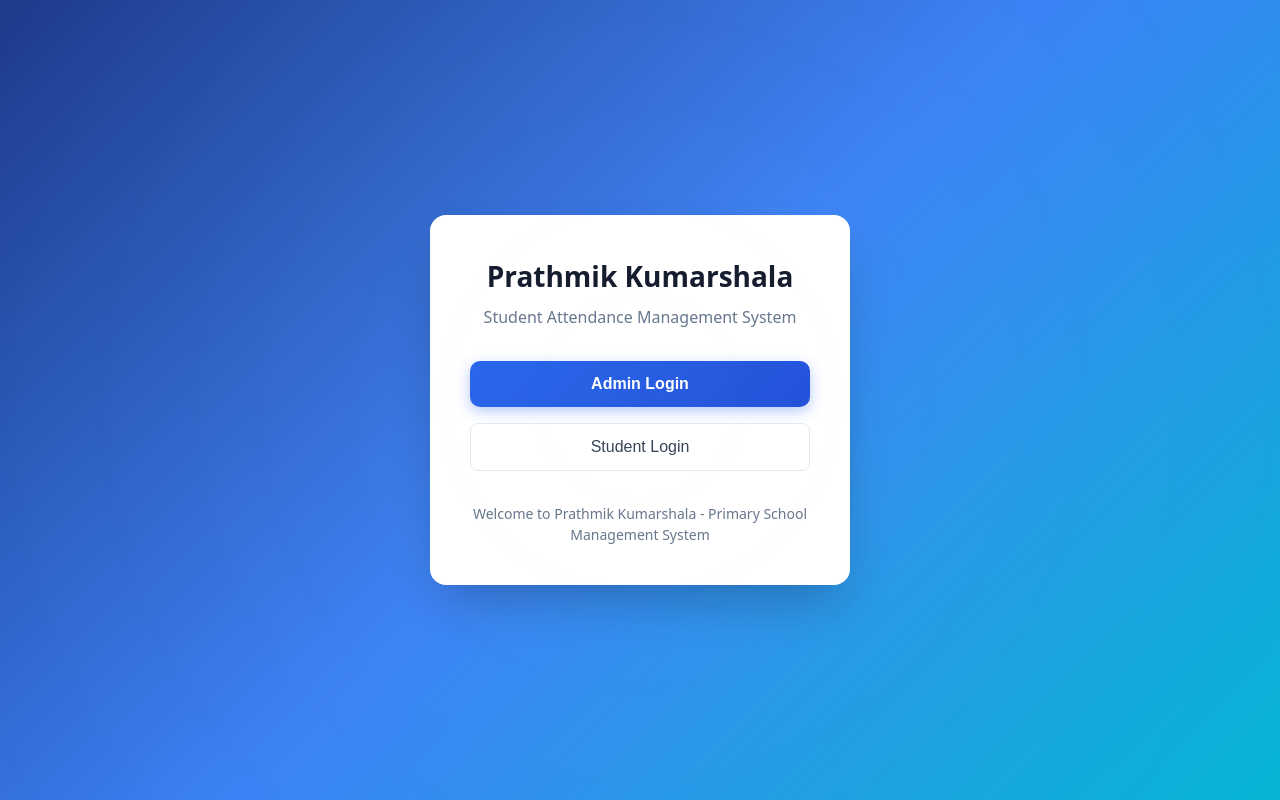
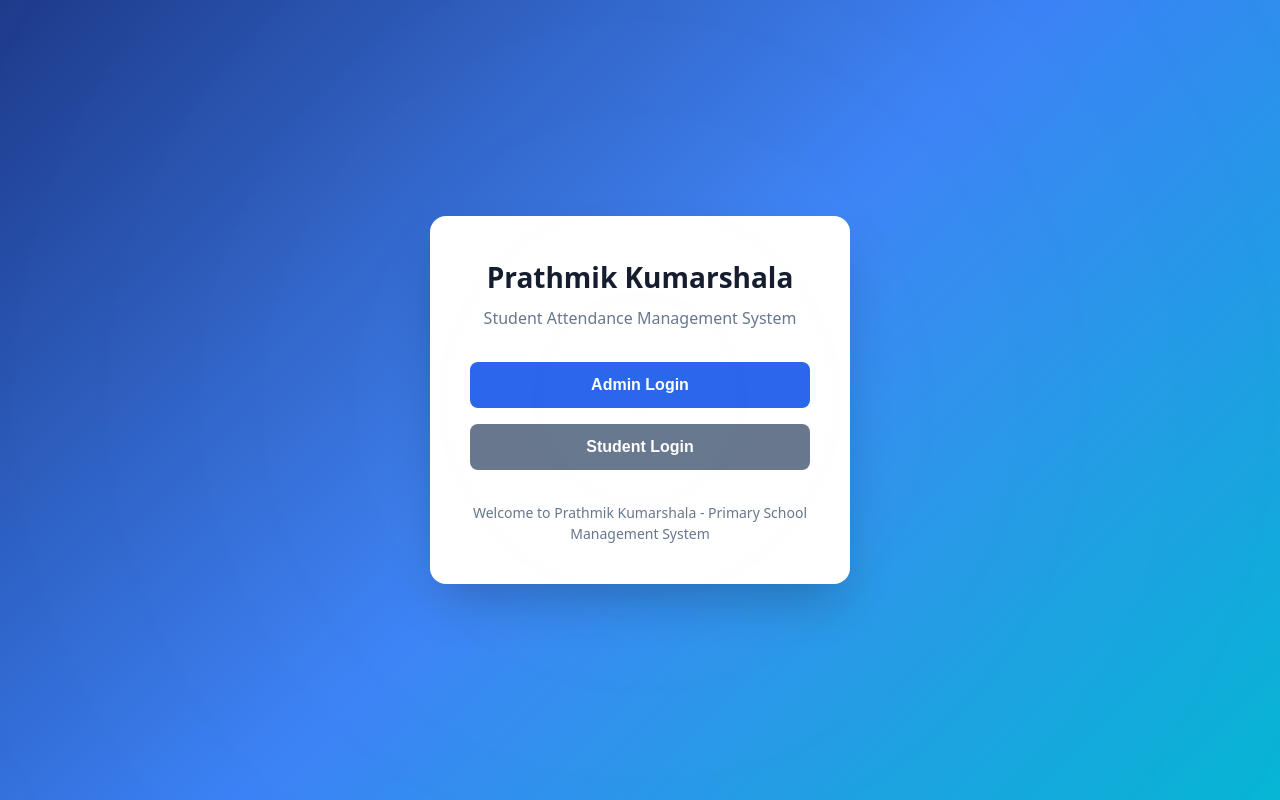
Before and after one commit to patelrafik5304-cell/school_management, a React (Vite) app: page / in a window 1280 px wide. Built offline with nearby package versions, Linux system fonts and the light colour scheme.

Commit message:
Fix EntryPage buttons with full inline styles

```diff
--- a/src/App.jsx
+++ b/src/App.jsx
@@ -28,8 +28,17 @@ function App() {
 }
 
 function EntryPage() {
-  const handleAdminLogin = () => { window.location.href = '/login?role=admin'; };
-  const handleStudentLogin = () => { window.location.href = '/login?role=student'; };
+  const navigate = useNavigate();
+  const handleAdminLogin = (e) => {
+    e.preventDefault();
+    e.stopPropagation();
+    navigate('/login?role=admin');
+  };
+  const handleStudentLogin = (e) => {
+    e.preventDefault();
+    e.stopPropagation();
+    navigate('/login?role=student');
+  };
 
   return (
     <div className="login-page">
@@ -38,16 +47,42 @@ function EntryPage() {
           <h1 className="login-title">Prathmik Kumarshala</h1>
           <p className="login-subtitle">Student Attendance Management System</p>
         </div>
-        <div className="grid" style={{ gap: '1rem', marginTop: '1.5rem' }}>
-          <button onClick={handleAdminLogin} className="btn btn-primary login-btn">
+        <div style={{ display: 'grid', gap: '1rem', marginTop: '1.5rem' }}>
+          <button
+            onClick={handleAdminLogin}
+            style={{
+              width: '100%',
+              padding: '0.875rem',
+              fontSize: '1rem',
+              background: '#2563eb',
+              color: 'white',
+              border: 'none',
+              borderRadius: '8px',
+              cursor: 'pointer',
+              fontWeight: 600
+            }}
+          >
             Admin Login
           </button>
-          <button onClick={handleStudentLogin} className="btn btn-secondary login-btn">
+          <button
+            onClick={handleStudentLogin}
+            style={{
+              width: '100%',
+              padding: '0.875rem',
+              fontSize: '1rem',
+              background: '#64748b',
+              color: 'white',
+              border: 'none',
+              borderRadius: '8px',
+              cursor: 'pointer',
+              fontWeight: 600
+            }}
+          >
             Student Login
           </button>
         </div>
         <div style={{ marginTop: '2rem', textAlign: 'center' }}>
-          <p style={{ fontSize: '0.875rem', color: 'var(--text-light)' }}>
+          <p style={{ fontSize: '0.875rem', color: '#64748b' }}>
             Welcome to Prathmik Kumarshala - Primary School Management System
           </p>
         </div>
```
